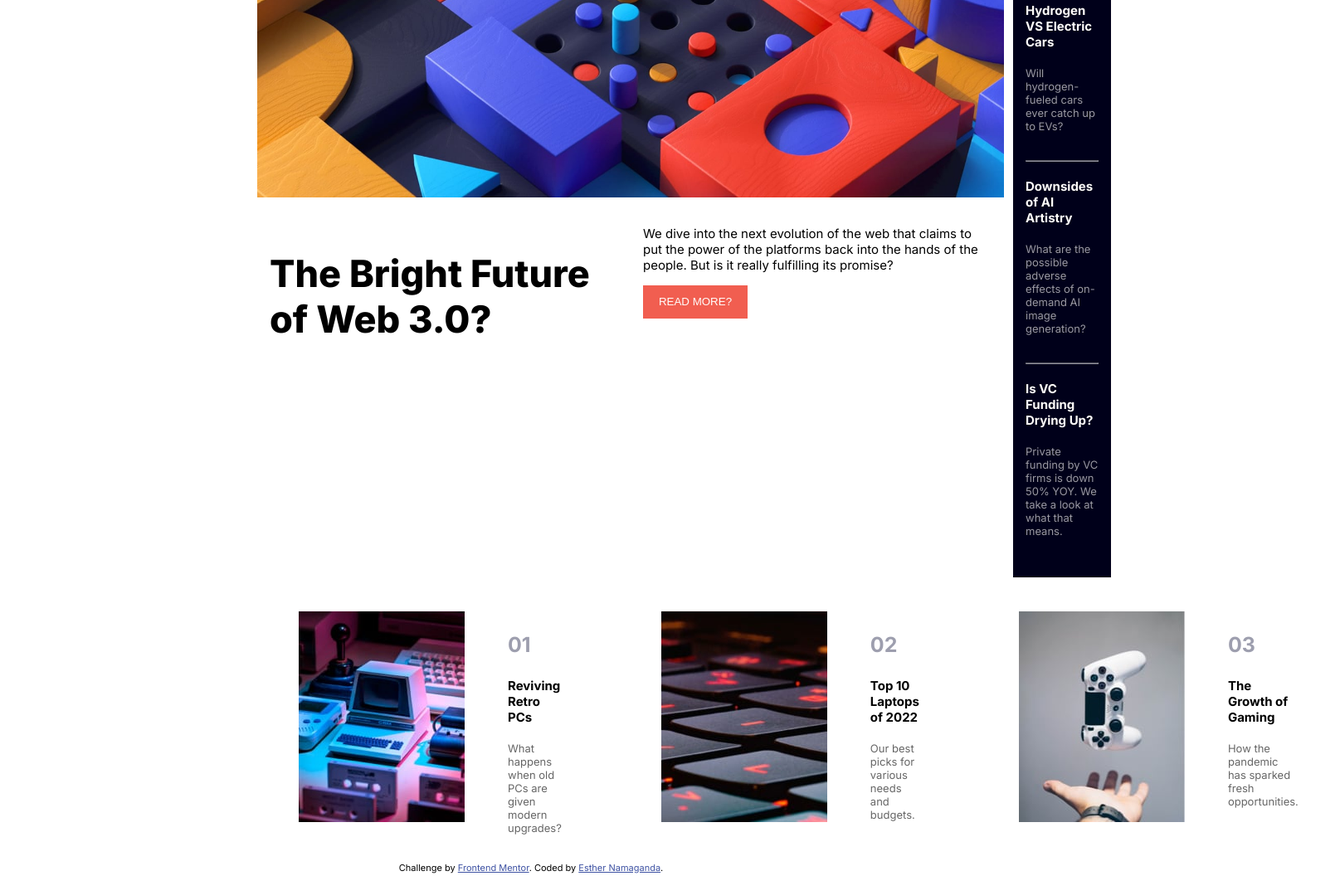
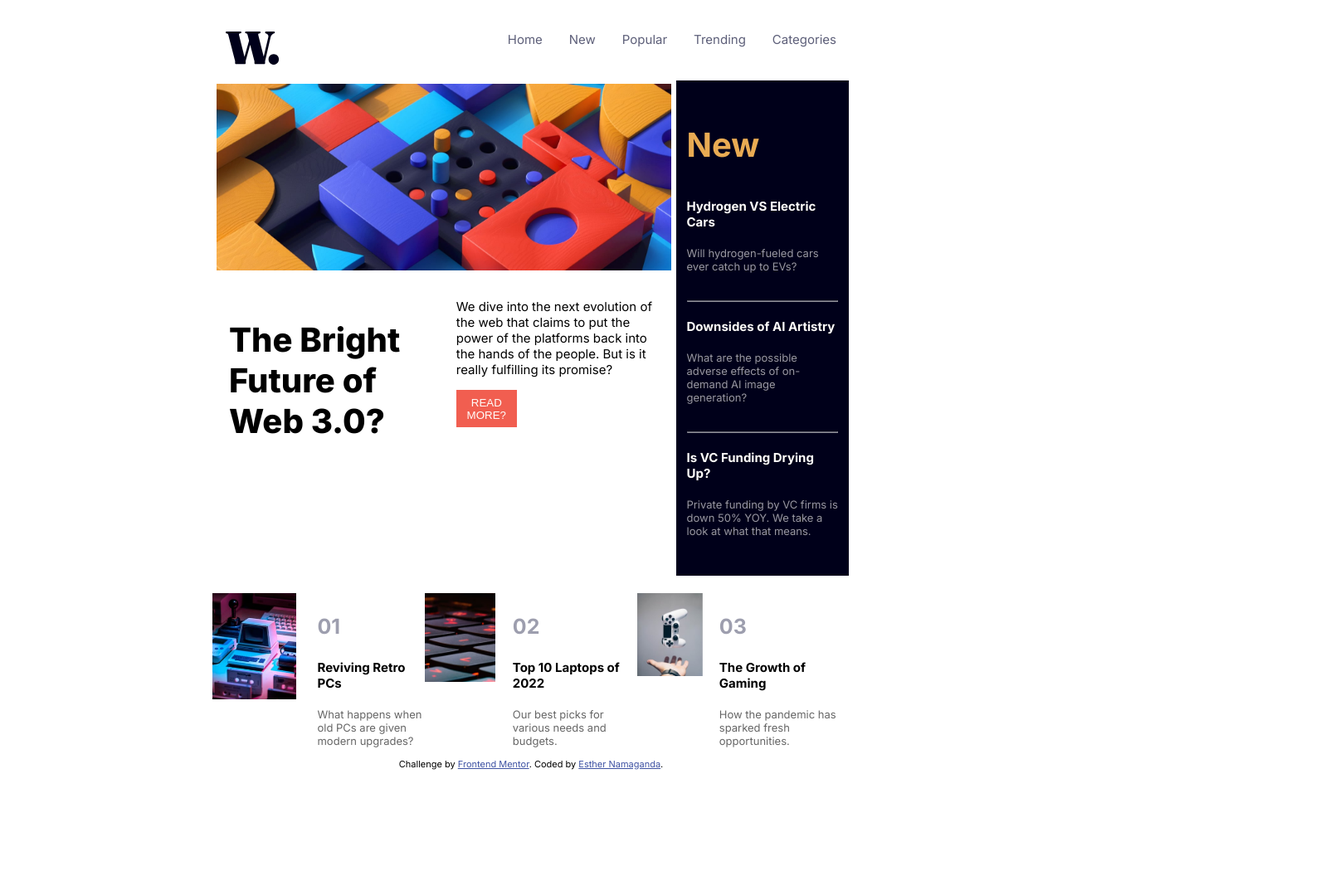
Before and after one commit to namaganda-esther/News-Homepage, a plain HTML site: page index.html in a window 1280 px wide. Shown: the part 237-1293 px from the top of the page at 83% size, 1615 px wide, since content can reach past the window. Drawn offline with Linux system fonts and the light colour scheme.

Commit message:
my final changes to the css and html files

```diff
--- a/style.css
+++ b/style.css
@@ -4,15 +4,12 @@ body{
     font-family: 'Inter', sans-serif;
     font-size: 15px;
     box-sizing: border-box;
-    align-content: center;
-    margin-left: 200px;
-    margin-right: 200px;
-    padding-left: 100px;
-    padding-right: 100px;
+    /* align-content: center; */
+    margin: 20%;
 }
 
 header{
-    padding-top: 15px;
+    padding-top: 5px;
 }
 
 ul{
@@ -38,24 +35,26 @@ li a{
 section{
     display: flex;
     display: -webkit-flex;
+    flex-direction: row;
+    flex-wrap: wrap;
 }
 
 article{
     -webkit-flex:3;
     -ms-flex: 3;
     flex: 3;
-    padding: 10px;
+    padding: 5px;
 }
 
 article img{
-    width: 900px;
+    width: 100%;
 }
 
 nav{
     -webkit-flex:1;
     -ms-flex: 1;
     flex: 1;
-    padding: 15px;
+    padding: 13px;
     border: 1px solid;
     background-color: hsl(240, 100%, 5%);
     color: hsl(36, 100%, 99%);
@@ -82,6 +81,8 @@ hr{
 .article-content{
     display: flex;
     display: -webkit-flex;
+    flex-direction: row;
+    flex-wrap: wrap;
 }
 
 .article-content-item1{
@@ -93,7 +94,7 @@ hr{
 
 .article-content-item1 h1{
    font-weight: 800;
-   font-size: 45px;
+   font-size: 40px;
 }
 
 .article-content-item2{
@@ -120,41 +121,35 @@ footer{
     display: flex;
     display: -webkit-flex;
     padding-top: 20px;
-    /* align-items: center; */
 }
 
-footer div{
-    margin: 10px;
-    padding-left: 20px;
-    padding-right: 20px;
+
+footer img{
+    width: 80%;
+    height: auto;
 }
+
 
 .footer-item1{
     display: flex;
     display: -webkit-flex;
+    width: 80%;
 }
 
 .footer-item2{
     display: flex;
     display: -webkit-flex;
+    width: 80%;
 }
 
 .footer-item3{
     display: flex;
     display: -webkit-flex;
+    width: 80%;
 }
 
-
 .footer-item1-two{
-    padding-left: 12px;
-}
-
-.footer-item2-two{
-    padding-left: 12px;
-}
-
-.footer-item3-two{
-    padding-left: 12px;
+    width: 80%;
 }
 
 .footer-item1-two h3{
@@ -174,18 +169,6 @@ footer div{
     font-size: 25px;
     opacity: .6;
 }
-
-/* .footer-item1-two h4{
-    font-size: medium;
-}
-
-.footer-item2-two h4{
-    font-size: medium;
-}
-
-.footer-item3-two h4{
-    font-size: medium;
-} */
 
 .footer-item1-two p{
     font-weight: 400;
@@ -218,7 +201,22 @@ footer div{
 
 
 /* Responsive layout - makes a one column-layout instead of a two-column layout */
-@media (max-width: 1440px) {
+
+@media screen and (max-width: 500px) {
+    section, .article-content, footer, header{
+      flex-direction: column;
+      flex: 100%;
+    }
+}
+
+@media screen and (max-width: 500px) {
+    article img{
+        width: 80%;
+    }
+}
+
+
+/* @media (max-width: 1440px) {
     section, .article-content, footer, .footer-item1, .footer-item2, .footer-item3  {
       flex: 100%;
     }
@@ -228,4 +226,4 @@ footer div{
     section, .article-content, footer, .footer-item1, .footer-item2, .footer-item3  {
       flex: 100%;
     }
-}
+} */
```
